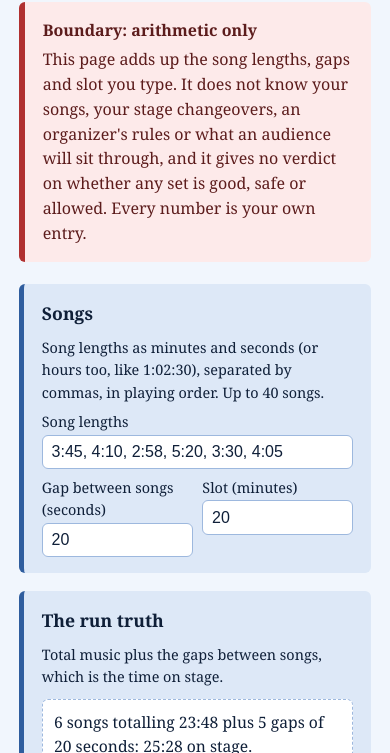
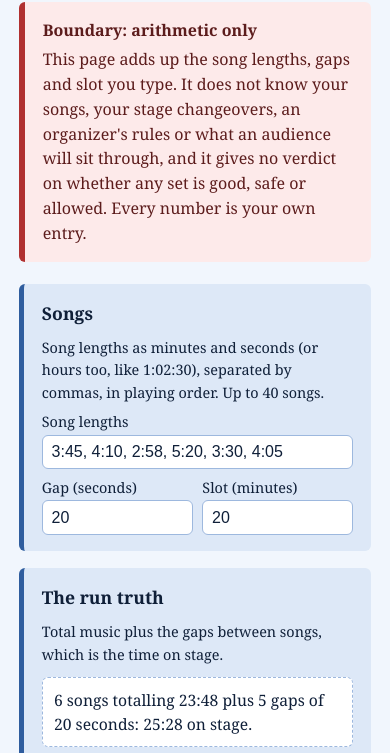
Before and after one commit to iLanis-agent/setlistmath, a plain HTML site: page app.html in a window 390 px wide. Shown: the part 91-844 px from the top of the page. Drawn offline with Linux system fonts and the light colour scheme.

Commit message:
fix: shorter gap label so mobile inputs align

```diff
--- a/app.html
+++ b/app.html
@@ -41,7 +41,7 @@
     <p class="note">Song lengths as minutes and seconds (or hours too, like 1:02:30), separated by commas, in playing order. Up to 40 songs.</p>
     <label for="tracks">Song lengths</label><input id="tracks" type="text" value="3:45, 4:10, 2:58, 5:20, 3:30, 4:05">
     <div class="row2">
-      <div><label for="gap">Gap between songs (seconds)</label><input id="gap" type="text" value="20"></div>
+      <div><label for="gap">Gap (seconds)</label><input id="gap" type="text" value="20"></div>
       <div><label for="slot">Slot (minutes)</label><input id="slot" type="text" value="20"></div>
     </div>
   </div>
```
